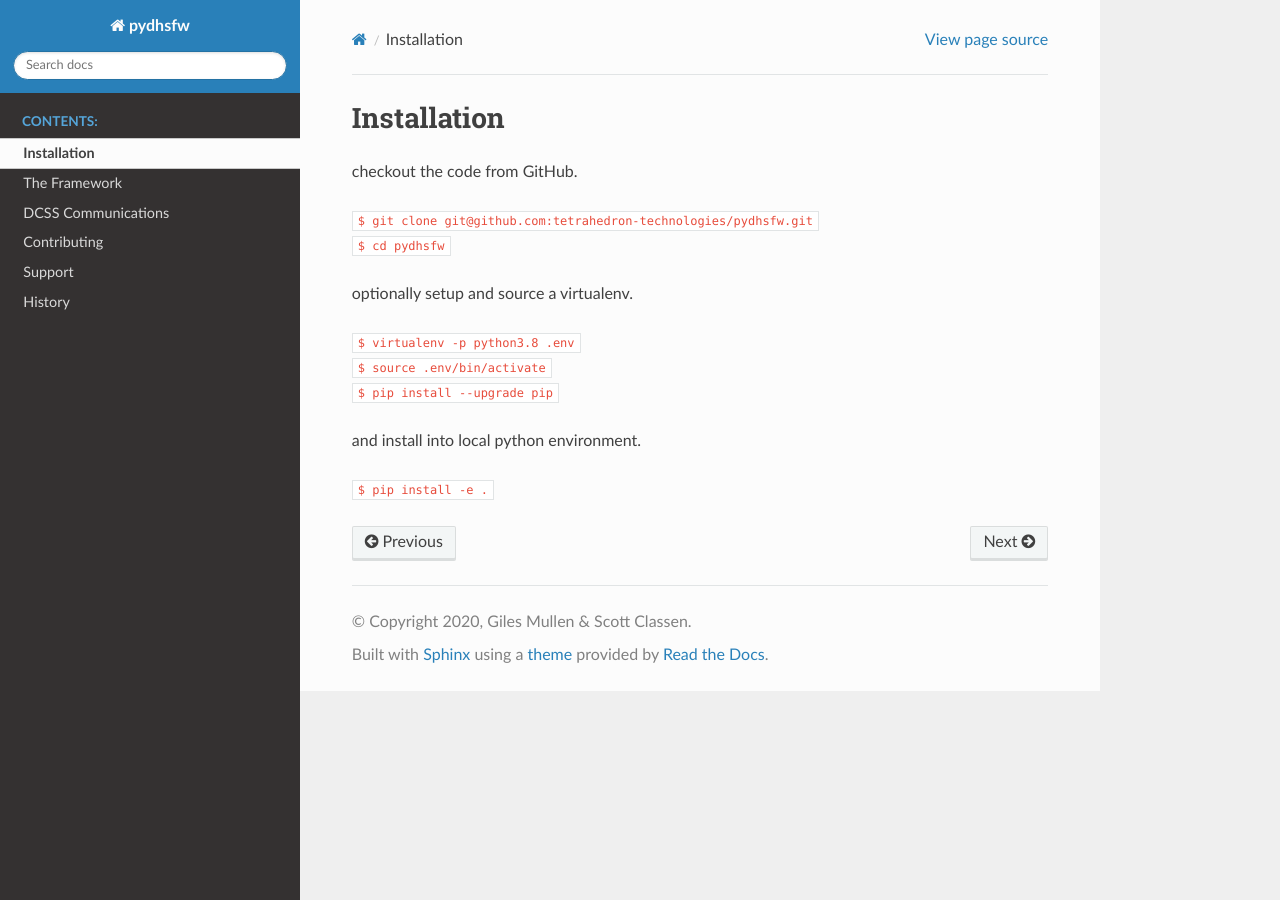
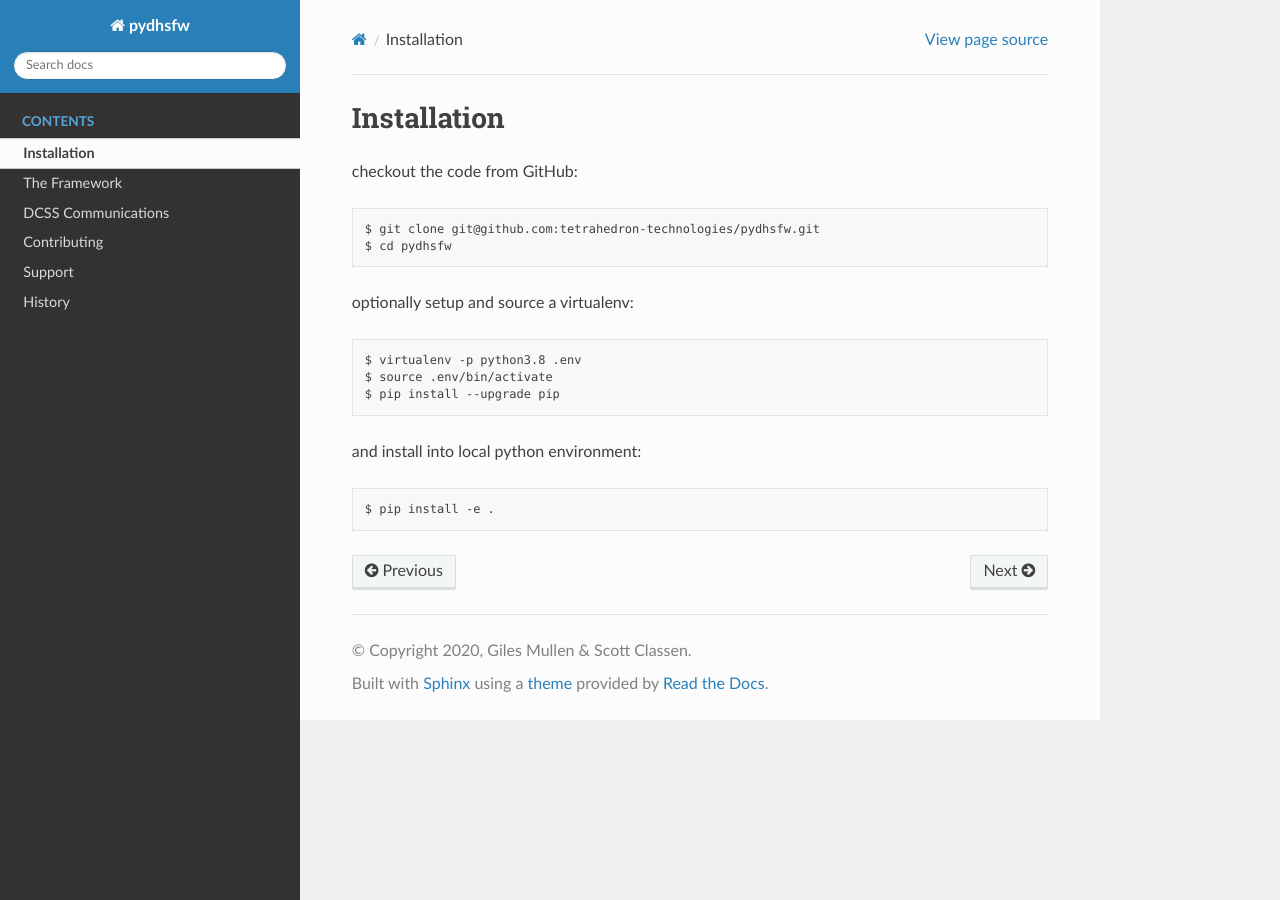
Before and after one commit to tetrahedron-technologies/pydhsfw, a Sphinx documentation site: the page built from docs/install.rst, in a window 1280 px wide. Built offline with Sphinx 7.4.7 and the Read the Docs theme 2.0.0, drawn with Linux system fonts in a browser that asks for light colours.

```diff
--- a/docs/install.rst
+++ b/docs/install.rst
@@ -2,17 +2,17 @@
 Installation
 ============
 
-checkout the code from GitHub.
+checkout the code from GitHub::
 
-|  ``$ git clone git@github.com:tetrahedron-technologies/pydhsfw.git``
-|  ``$ cd pydhsfw``
+    $ git clone git@github.com:tetrahedron-technologies/pydhsfw.git
+    $ cd pydhsfw
 
-optionally setup and source a virtualenv.
+optionally setup and source a virtualenv::
 
-|  ``$ virtualenv -p python3.8 .env``
-|  ``$ source .env/bin/activate``
-|  ``$ pip install --upgrade pip``
+    $ virtualenv -p python3.8 .env
+    $ source .env/bin/activate
+    $ pip install --upgrade pip
 
-and install into local python environment.
+and install into local python environment::
 
-|  ``$ pip install -e .``
+    $ pip install -e .
```
Also changed, not shown: README.rst (+5 -238 lines), docs/index.rst (+8 -4 lines).
